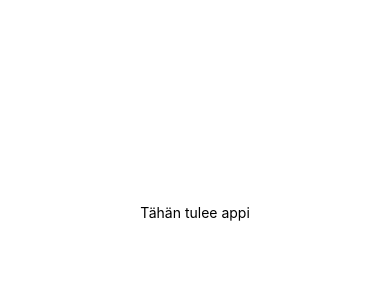
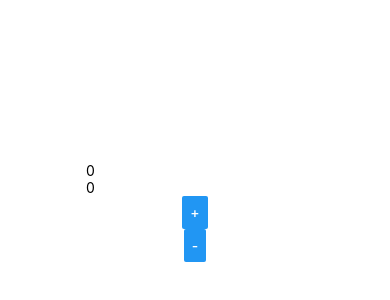
Before and after one commit to HortTemppa/Mobiiliohjelmointi, a React Native app: screen / in a window 390 px wide. Shown: the part 210-510 px from the top of the page. Built offline with nearby package versions, Linux system fonts and the light colour scheme.

Commit message:
Laskimen rakenne tehty

```diff
--- a/App.tsx
+++ b/App.tsx
@@ -1,12 +1,43 @@
 import { StatusBar } from "expo-status-bar";
 import React, { useState } from "react";
-import { StyleSheet, Text, View, Button } from "react-native";
+import { StyleSheet, TextInput, View, Button } from "react-native";
 
 export default function App() {
+  const [result, setResult] = useState();
+
+  const [firstNumber, setFirstNumber] = useState(0);
+  const [secondNumber, setSecondNumber] = useState(0);
+
+  const addNumbers = (): void => {
+    setResult(firstNumber + secondNumber);
+  };
+
+  const subtractNumbers = (): void => {
+    setResult(firstNumber - secondNumber);
+  };
+
+  const handleFirstChange = (e): void => {
+    setFirstNumber(e.target.value);
+  };
+
+  const handleSecondChange = (e): void => {
+    setSecondNumber(e.target.value);
+  };
+
   return (
     <View style={styles.container}>
-      <Text>Tähän tulee appi</Text>
-      <StatusBar style="auto" />
+      <TextInput
+        keyboardType="numeric"
+        onChange={handleFirstChange}
+        value={firstNumber}
+      ></TextInput>
+      <TextInput
+        keyboardType="numeric"
+        onChange={handleSecondChange}
+        value={secondNumber}
+      ></TextInput>
+      <Button onPress={addNumbers} title="+"></Button>
+      <Button onPress={subtractNumbers} title="-"></Button>
     </View>
   );
 }
```
